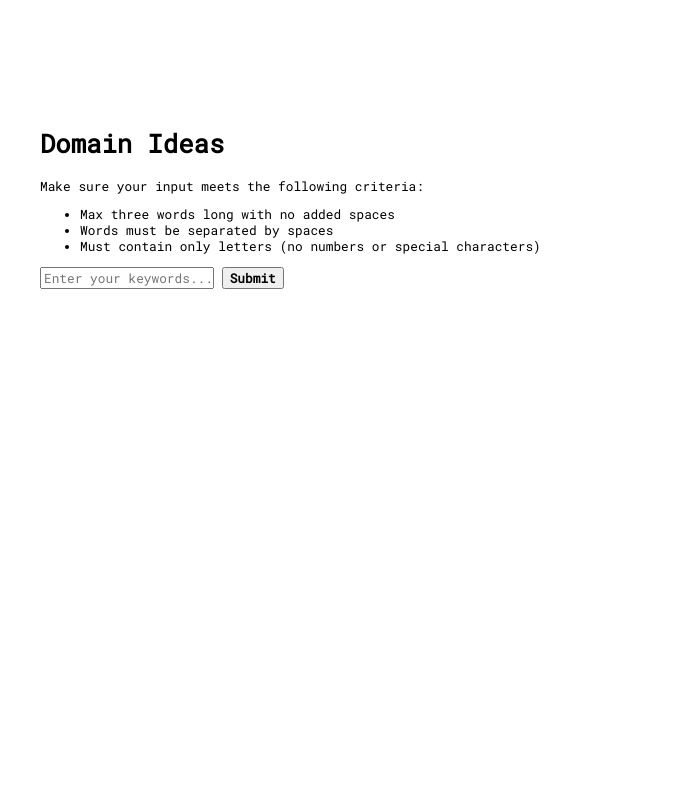
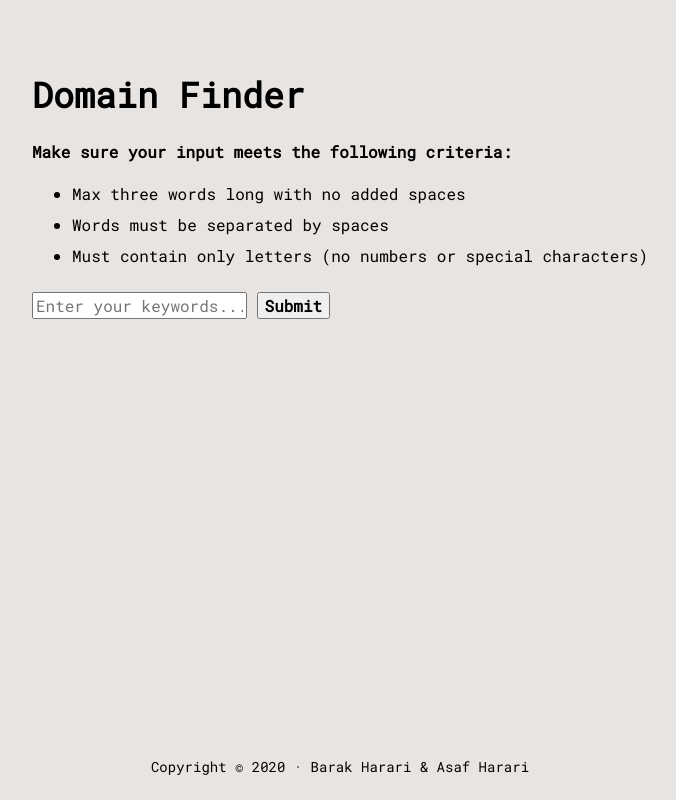
Before and after one commit to barakharari/DomainFinder, a PHP site: page / in a window 1280 px wide. Shown: the whole page, without its empty margins (300-976 px from the left). Run offline with PHP 8.4, Linux system fonts and the light colour scheme.

Commit message:
a lot of updates

```diff
--- /dev/null
+++ b/css/grid.css
@@ -0,0 +1,123 @@
+/* G R I D */
+
+.grid {
+  display: grid;
+  grid-template-columns: repeat(12, 1fr);
+  position: relative;
+  grid-gap: 2rem;
+  grid-auto-rows: 1fr;
+}
+
+/* H E I G H T */
+
+.height-2 {
+	grid-row: span 2;
+}
+
+.height-3 {
+	grid-row: span 3;
+}
+
+/* M O B I L E */
+
+.width-1-12-m {
+  grid-column: span 1;
+}
+
+.width-2-12-m {
+  grid-column: span 2;
+}
+
+.width-3-12-m {
+  grid-column: span 3;
+}
+
+.width-4-12-m {
+  grid-column: span 4;
+}
+
+.width-5-12-m {
+  grid-column: span 5;
+}
+
+.width-6-12-m {
+  grid-column: span 6;
+}
+
+.width-7-12-m {
+  grid-column: span 7;
+}
+
+.width-8-12-m {
+  grid-column: span 8;
+}
+
+.width-9-12-m {
+  grid-column: span 9;
+}
+
+.width-10-12-m {
+  grid-column: span 10;
+}
+
+.width-11-12-m {
+  grid-column: span 11;
+}
+
+.width-12-12-m {
+  grid-column: span 12;
+}
+
+/* D E S K T O P / L A P T O P */
+
+@media (min-width: 700px) {
+
+  .width-1-12 {
+    grid-column: span 1;
+  }
+
+  .width-2-12 {
+    grid-column: span 2;
+  }
+
+  .width-3-12 {
+    grid-column: span 3;
+  }
+
+  .width-4-12 {
+    grid-column: span 4;
+  }
+
+  .width-5-12 {
+    grid-column: span 5;
+  }
+
+  .width-6-12 {
+    grid-column: span 6;
+  }
+
+  .width-7-12 {
+    grid-column: span 7;
+  }
+
+  .width-8-12 {
+    grid-column: span 8;
+  }
+
+  .width-9-12 {
+    grid-column: span 9;
+  }
+
+  .width-10-12 {
+    grid-column: span 10;
+  }
+
+  .width-11-12 {
+    grid-column: span 11;
+  }
+
+  .width-12-12 {
+    grid-column: span 12;
+  }
+
+}
--- /dev/null
+++ b/css/style.css
@@ -0,0 +1,92 @@
+h1{
+  font-size: 35px;
+}
+
+body {
+  font-family: 'Roboto Mono', monospace;
+  font-size: 16px;
+  background: #e8e4e1;
+}
+
+.center{
+  display: flex;
+  align-items: center;
+  flex-direction: column;
+}
+
+#wrapper {
+  margin: 1rem auto 0rem auto;
+  padding: 2rem 2rem;
+  padding-bottom: 0rem;
+  max-width: 1000px;
+}
+
+#rules li{
+  margin-top: 10px;
+}
+
+#returnMessage {
+  font-size: .8rem;
+  margin-top: 10px;
+}
+
+input:focus{
+  background-color: #F7EAFF;
+}
+
+input, button {
+  margin-top: 10px;
+  font-family: inherit;
+  font-size: inherit;
+}
+
+button {
+  font-weight: 600;
+}
+
+#results{
+  margin-top: 2.5rem;
+  margin-bottom: 2rem;
+}
+
+#results ul {
+  list-style: none;
+  align-items: center;
+}
+
+a{
+  text-decoration: inherit;
+  color: inherit;
+}
+
+.grid li {
+  color: #000;
+  border-radius: .5rem;
+  border-width: 10px;
+  border: solid;
+  border-color: #000;
+  text-align: center;
+  margin: 0;
+  height: 100%;
+}
+
+.grid li:hover{
+  opacity: .5;
+}
+
+.name{
+  display: block;
+  word-wrap: break-word;
+  padding: 2rem;
+}
+
+.price{
+  padding-bottom: 1rem;
+}
+
+#footer{
+  position: fixed;
+  justify-content: center;
+  bottom: 10px;
+  font-size: 14px;
+}
--- a/index.php
+++ b/index.php
@@ -3,56 +3,44 @@
   <head>
     <title>Domain Finder</title>
     <link href="https://fonts.googleapis.com/css?family=Roboto&display=swap" rel="stylesheet">
-    <script src="https://ajax.googleapis.com/ajax/libs/jquery/3.4.0/jquery.min.js"></script>
-    <script src="wordGenerator.js"></script>
-    <style>
-      @import url('https://fonts.googleapis.com/css?family=Roboto+Mono&display=swap');
-      body {
-        font-family: 'Roboto Mono', monospace;
-        font-size: 0.8em;
-      }
-      #container {
-        margin: auto;
-        width: 600px;
-        margin-top: 10%;
-      }
-      input, button {
-        font-family: inherit;
-        font-size: inherit;
-      }
-      button {
-        font-weight: 600;
-      }
-
-      #returnMessage {
-        font-size: 0.5em;
-        margin-top: 5px;
-      }
-      input:focus, textarea:focus{
-        background-color: #F7EAFF;
-
-      }
-    </style>
+    <link href="https://fonts.googleapis.com/css?family=Roboto+Mono&display=swap" rel="stylesheet">
+    <script src="https://ajax.googleapis.com/ajax/libs/jquery/3.5.1/jquery.min.js"></script>
+    <script src="js/wordGenerator.js"></script>
+    <link rel="stylesheet" type="text/css" href="css/grid.css">
+    <link rel="stylesheet" type="text/css" href="css/style.css">
   </head>
   <body>
-  <div id="container">
+  <div id="wrapper" class="center">
+    <div id="main">
+      <h1>Domain Finder</h1>
+      <h4>Make sure your input meets the following criteria:</h4>
+      <ul id="rules">
+        <li>Max three words long with no added spaces</li>
+        <li>Words must be separated by spaces</li>
+        <li>Must contain only letters (no numbers or special characters)</li>
+      </ul>
+      <input id="keywords" placeholder="Enter your keywords...">
+      <button type="button" id="submit">Submit</button>
+      <div id="returnMessage"></div>
+    </div>
 
-    <h1>Domain Ideas</h1>
+    <div id="results">
 
-    <p>Make sure your input meets the following criteria:</p>
-    <ul>
-      <li>Max three words long with no added spaces</li>
-      <li>Words must be separated by spaces</li>
-      <li>Must contain only letters (no numbers or special characters)</li>
-    </ul>
+      <ul id="resultsGrid" class="grid">
+        <!-- <li class="width-12-12-m width-4-12" style="background-color:blue">
+          <h3 class="name">testtestestestestest</h3>
+          <p class="price">test</p>
+        </li>
+        <li class="width-12-12-m width-4-12">
+          <h3 class="name">testtestestestestest</h3>
+          <p class="price">test</p>
+        </li> -->
+      </ul>
 
-    <input id="keywords" placeholder="Enter your keywords...">
-
-    <button type="button" onclick=validate()>Submit</button>
-
-    <p id="returnMessage"></p>
-    <br>
-    <div id="results"></div>
+    </div>
+    <div id="footer">
+      <p>Copyright © 2020 · Barak Harari & Asaf Harari</p>
+    </div>
   </div>
   </body>
 
--- a/wordGenerator.js
+++ b/js/wordGenerator.js
@@ -4,12 +4,12 @@ const enders = ['shop', 'store', 'buy', '', '']
 
 var keywords = ['']
 
-
-function validate() {
+$(document).ready(function(){
+  $("button").click(function(){
     var returnMessage;
     input = document.getElementById("keywords").value;
 
-  var onlyThreeWords = /^(?:\w+\W+){0,1}(?:\w+)$/.test(input);
+    var onlyThreeWords = /^(?:\w+\W+){0,2}(?:\w+)$/.test(input);
     var noNumbers = /(?:[\d]+ ){0,2}[\d]+/.test(input);
     var noSpecialChars = /\/\W|_/g.test(input);
 
@@ -22,8 +22,8 @@ function validate() {
       returnMessage = "Input invalid: please make sure you are meeting the input conditions";
     }
     document.getElementById("returnMessage").innerHTML = returnMessage;
-}
-
+  })
+})
 
 function processInput(input){
 
@@ -43,7 +43,6 @@ function processInput(input){
       }
     });
   });
-
 }
 
 function dataMuseAPI(url, callback){
@@ -67,17 +66,55 @@ function getWords(words){
   return retVal;
 }
 
+function outputToDOM(info){
+
+  r = Math.floor(Math.random() * 255)
+  b = Math.floor(Math.random() * 255)
+  g = Math.floor(Math.random() * 255)
+
+  console.log("r:" + r + "b:" + b + "g:" + g)
+
+  color = "#eee"
+
+  if (r > 50 && g > 50){
+    color = "#000"
+  }
+
+  var name = info.name
+  var price = info.price.toString().substring(0,4)
+  price = price.substring(0,2) + "." + price.substring(2,4)
+
+  document.getElementById("resultsGrid").innerHTML +=
+    `<li class='width-12-12-m width-4-12' style="background-color:rgb(${r},${g},${b}); color:${color}">
+      <a target="_blank" href="https://www.godaddy.com/domainsearch/find?segment=repeat&checkAvail=1&tmskey=&domainToCheck=${name}">
+        <h3 class="name">Domain: ${name}</h3>
+        <p class="price">Price: $${price}</p>
+      </a>
+    </li>`
+  document.getElementById("footer").style.position = "static"
+}
+
 function sendDomains(domainNames){
+
+  document.getElementById("resultsGrid").innerHTML = ""
+
   var jsonString = JSON.stringify(domainNames)
-  $.ajax({
-    url: "gdapi.php",
-    type: "post",
+  var info = $.ajax({
+    url: "php/gdapi.php",
+    type: "POST",
+    dataType:"json",
     data: {words: jsonString},
     success: function(res){
-      //Here you could organize the response from godaddy api
-      document.getElementById("results").innerHTML = res
+      console.log("Success")
+      for (i = 0; i < res.length; i++){
+        outputToDOM(res[i])
       }
-  });
+
+    },
+    error: function(){
+      alert("Something went wrong...")
+    }
+  }).responeText;
 }
 
 ///////////////////////////////////////////
@@ -85,6 +122,7 @@ function sendDomains(domainNames){
 ///////////////////////////////////////////
 
 function handleRelatedWords(relatedWords){
+
   var domains = [];
 
   //RANDOM INSERTION
```
Also changed, not shown: php/gdapi.php (renamed from gdapi.php, +12 -9 lines), README.md. Lines whose indentation alone changed are shown as unchanged.
